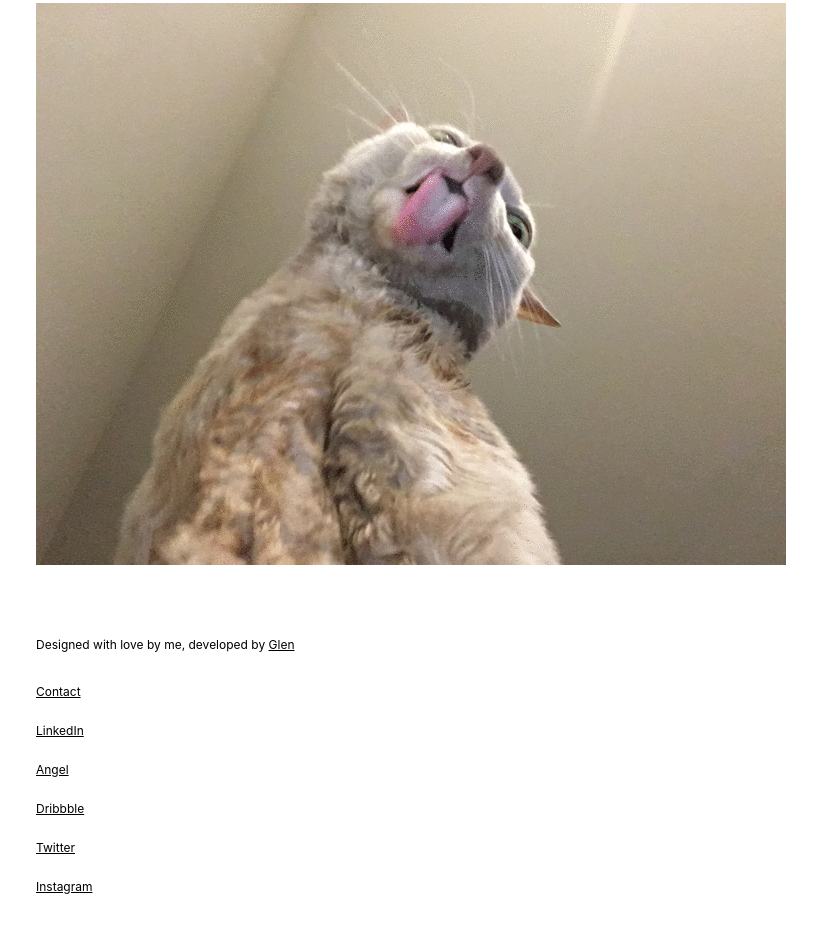
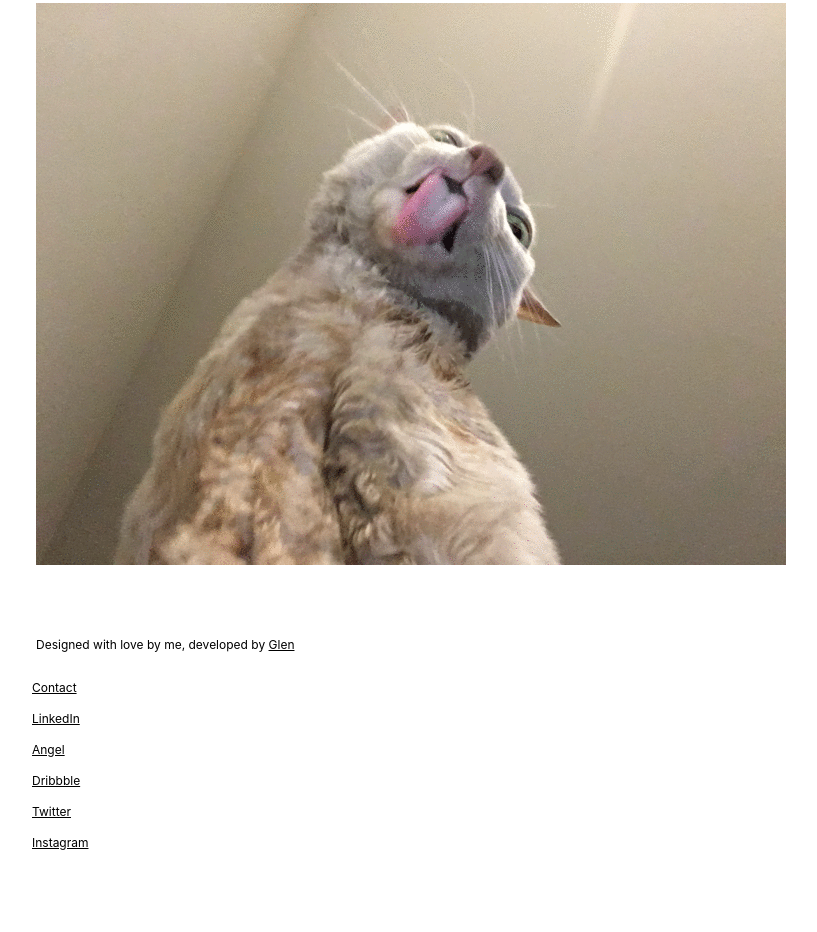
Before and after one commit to imtommyroberts/tommyroberts, a website: page src/index.html in a window 1280 px wide. Shown: the part 616-1548 px from the top of the page, without its empty margins (109-926 px from the left). Drawn offline with Linux system fonts and the light colour scheme; a web font is replaced by a local one.

Commit message:
tighter padding

```diff
--- a/src/index.html
+++ b/src/index.html
@@ -132,8 +132,8 @@
     }
 
     footer ul li a {
-      display: block;
-      padding: 12px;
+      display: inline-block;
+      padding: 8px;
       margin-left: -12px;
     }
 
```
